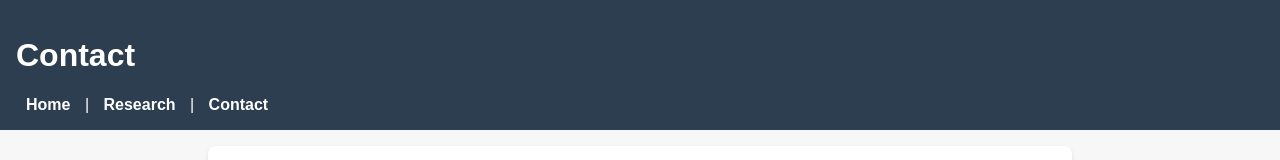
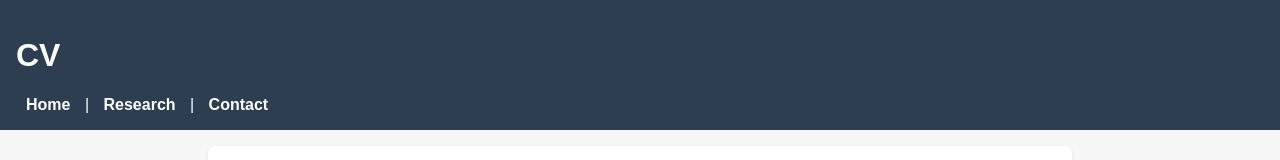
Before and after one commit to haeseong-a/haeseong.park, a plain HTML site: page cv.html in a window 1280 px wide. Shown: the top 160 px of the page. Drawn offline with Linux system fonts and the light colour scheme.

Commit message:
Update and rename contact.html to cv.html

```diff
--- a/contact.html
+++ b/cv.html
@@ -8,11 +8,11 @@
 </head>
 <body>
     <header>
-        <h1>Contact</h1>
+        <h1>CV</h1>
         <nav>
             <a href="index.html">Home</a> |
             <a href="research.html">Research</a> |
-            <a href="contact.html">Contact</a>
+            <a href="cv.html">Contact</a>
         </nav>
     </header>
     <section>
```
